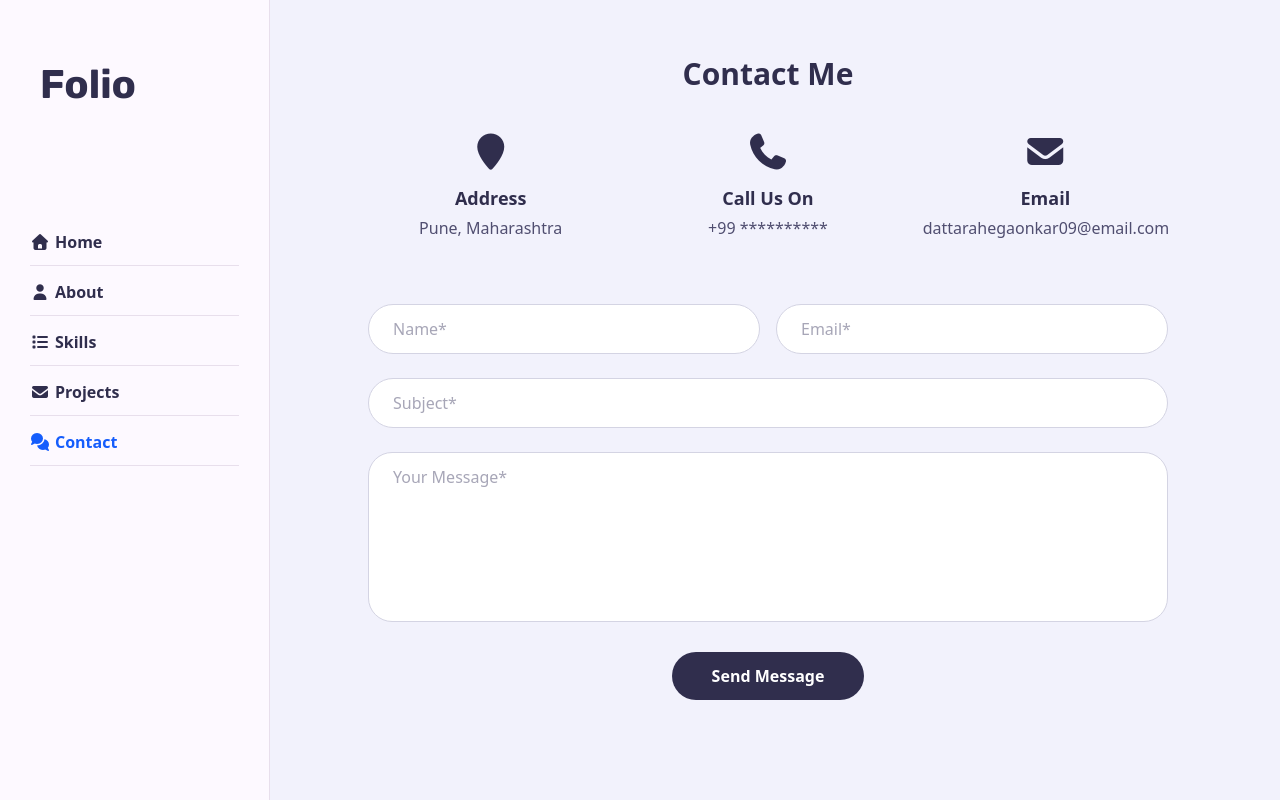
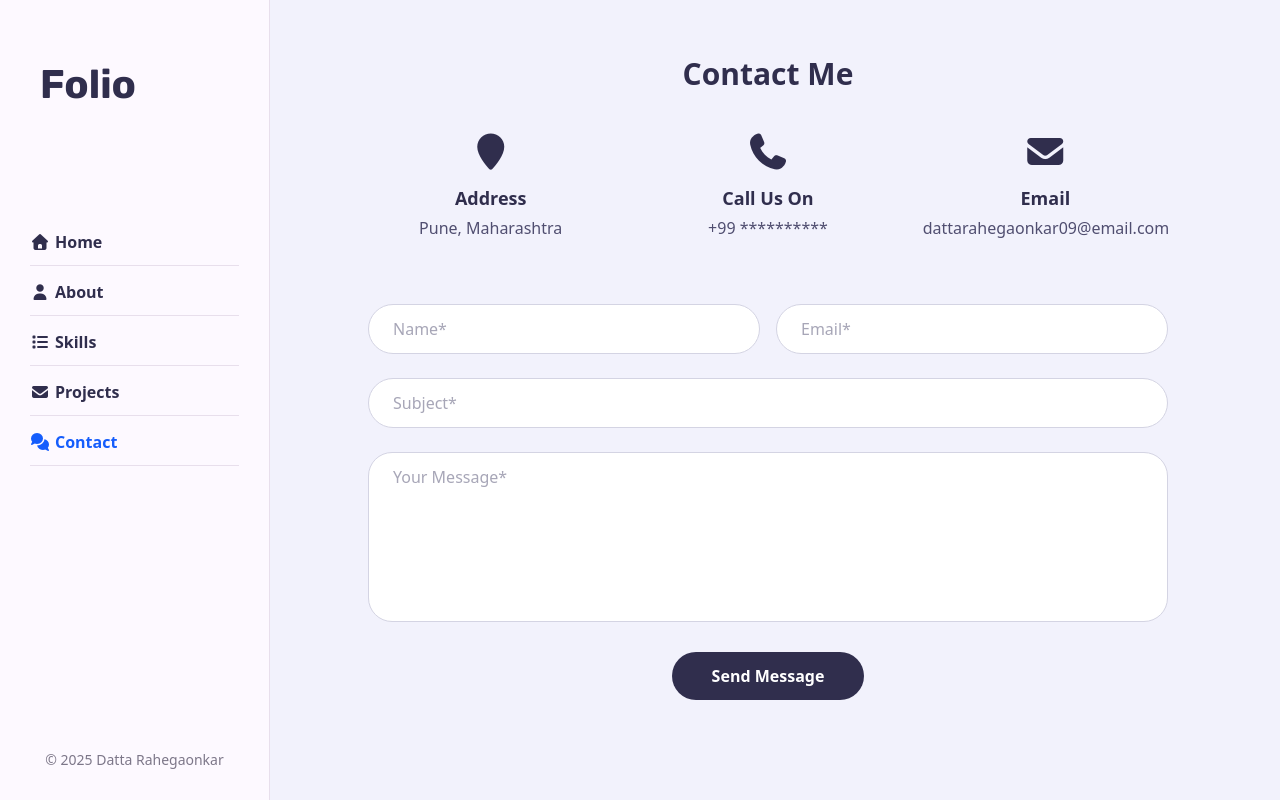
Before and after one commit to DattaRahegaonkar/Port-Folio, a React (Vite) app: page /contact in a window 1280 px wide. Built offline with nearby package versions, Linux system fonts and the light colour scheme.

Commit message:
Added Files

```diff
--- a/src/components/Sidebar.jsx
+++ b/src/components/Sidebar.jsx
@@ -16,7 +16,11 @@ const Sidebar = () => {
         onClick={toggleSidebar}
         className="sm:hidden fixed top-5 right-4 z-50 border border-gray-300 bg-white w-[45px] h-[40px] flex items-center justify-center rounded-md cursor-pointer"
       >
-        <div className={`relative w-[18px] h-[2px] bg-gray-700 transition-all duration-300 ${open ? "bg-transparent" : ""}`}>
+        <div
+          className={`relative w-[18px] h-[2px] bg-gray-700 transition-all duration-300 ${
+            open ? "bg-transparent" : ""
+          }`}
+        >
           <span
             className={`absolute top-[-6px] left-0 w-[18px] h-[2.5px] bg-gray-700 transition-transform duration-300 ${
               open ? "rotate-45 top-0" : ""
@@ -36,7 +40,8 @@ const Sidebar = () => {
         ${open ? "translate-x-0" : "-translate-x-full sm:translate-x-0"}
         bg-[#fdf9ff] border-[#e8dfec]`}
       >
-        <div className="absolute top-0 left-0 w-full h-full p-[30px] overflow-y-auto">
+        <div className="absolute top-0 left-0 w-full h-full p-[30px] overflow-y-auto flex flex-col justify-between">
+          <div>
             {/* Logo */}
             <div className="logo py-[30px]">
               <Link
@@ -62,8 +67,7 @@ const Sidebar = () => {
                     to={href}
                     className={`block text-[16px] font-semibold leading-[45px] border-b capitalize transition-all duration-300 hover:pl-[5px]
                     border-[#e8dfec] text-[#302e4d]
-                    ${path === href ? "text-blue-600 font-bold" : ""}
-                  `}
+                    ${path === href ? "text-blue-600 font-bold" : ""}`}
                   >
                     <i className={`fa ${icon} mr-[5px]`} />
                     {name}
@@ -72,6 +76,12 @@ const Sidebar = () => {
               ))}
             </ul>
           </div>
+
+          {/* Copyright */}
+          <div className="mt-10 text-center text-sm text-[#7d7789]">
+            © {new Date().getFullYear()} Datta Rahegaonkar
+          </div>
+        </div>
       </aside>
     </>
   );
```
Also changed, not shown: 1 other file (tests, documents, lock files or other folders). Lines whose indentation alone changed are shown as unchanged.
